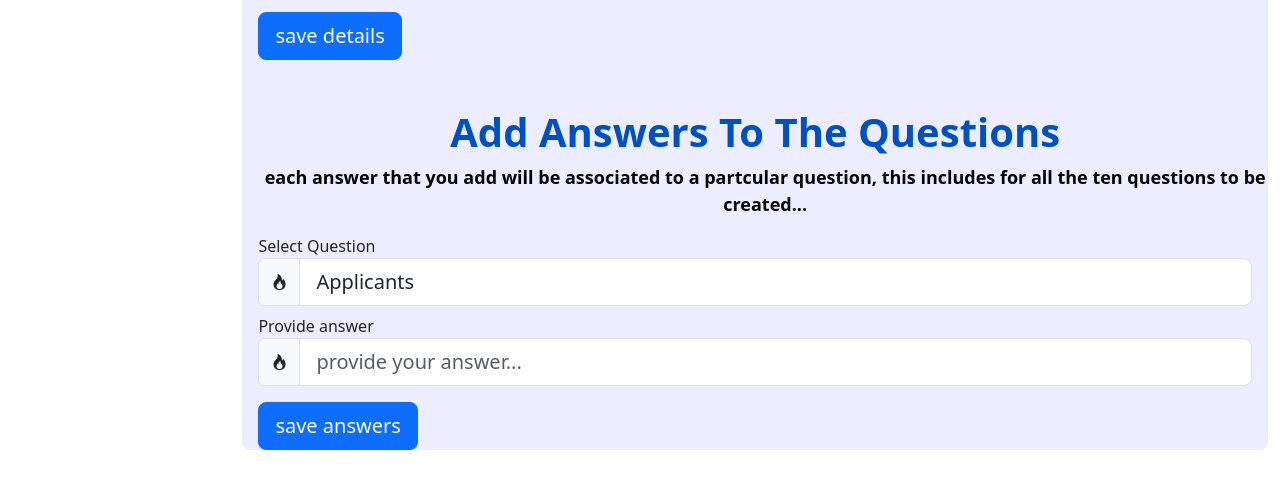
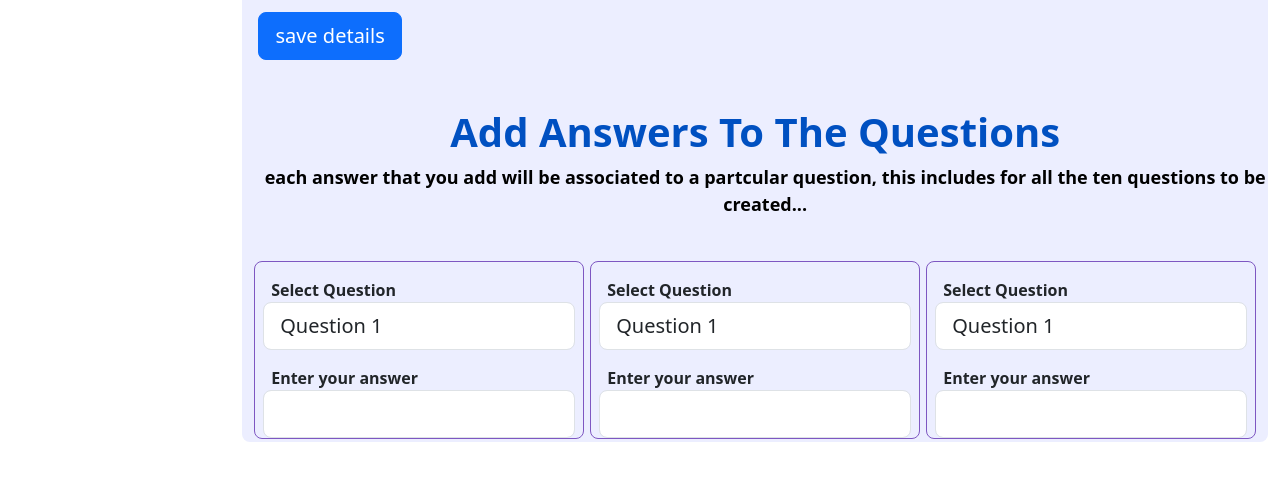
Before and after one commit to martin265/SmartWayConstruction, a PHP site: page /administrator_interview_questions.php in a window 1280 px wide. Shown: the part 770-1268 px from the top of the page. After the commit the page ends 1212 px from the top, so only its background shows below. Run offline with PHP 8.4, Linux system fonts and the light colour scheme; data that the repository does not hold is empty.

Commit message:
still in progress

```diff
--- a/Styles/style.css
+++ b/Styles/style.css
@@ -276,3 +276,19 @@ body{
     justify-content: center;
     text-align: center;
 }
+
+/* =================== the answers panel for the answers will be here ============ */
+.answers-panel {
+    margin-top: 40px;
+    display: flex;
+    justify-content: center;
+}
+
+.answer-container-panel {
+    /* background: linear-gradient(to right, #7e57c2, #7e57c2); */
+    height: auto;
+    width: 330px;
+    margin: 3px;
+    border: 1px solid #7e57c2;
+    border-radius: 8px;
+}
--- a/administrator_interview_questions.php
+++ b/administrator_interview_questions.php
@@ -39,7 +39,7 @@ function ValidateInputs($data) {
 function FetchApplicants($conn) {
     try {
         // getting the connection here //
-        $sqlCommand = "SELECT * FROM InterviewQuestionsDetails";
+        $sqlCommand = "SELECT * FROM ApplicationDetails";
         // =========== // running the query here ============ //
         $results = mysqli_query($conn, $sqlCommand);
         // ========== changing the results to associative array =========== //
@@ -76,6 +76,24 @@ function FetchClientID($conn) {
 }
 
 $applicant_id = FetchClientID($conn);
+
+// ================ the function to get all the questions here ================ //
+function fetchAllQuestions($conn) {
+    try {
+        $sqlCommand = "SELECT * FROM InterviewQuestionsDetails";
+        // =========== getting the results here ============= //
+        $results = mysqli_query($conn, $sqlCommand);
+        // ============ converting them into an array ============= //
+        $all_questions = mysqli_fetch_all($results, MYSQLI_ASSOC);
+
+        return $all_questions;
+
+    }catch(Exception $ex) {
+        print($ex);
+    }
+}
+// =============== // ====================== //
+$all_questions = fetchAllQuestions($conn);
 
 // ============== function will be used to save the answers to the questions ================ //
 $answers_errors = array("saved_question"=>"", "question_answer"=>"");
@@ -586,44 +604,84 @@ if ($_SERVER["REQUEST_METHOD"] == "POST") {
                                         </div>
 
                                         <div class="answers-panel">
-                                            <div class="row mb-2">
-                                                <div class="col ms-3 me-3">
-                                                    <label for="ForQuestion">Select Question</label>
-                                                    <div class="input-group">
-                                                        <span class="input-group-text"><i class="bi bi-fire"></i></span>
-                                                        <select name="saved_question" id="" class="form-control form-control-lg">
-                                                            <?php if ($all_results):?>
-                                                                <?php foreach($all_results as $single_record) {?>
-                                                                    <option value="<?php echo($single_record["first_name"]); ?>"><?php echo($single_record["first_name"]); ?></option>
-                                                                <?php }?>
+                                            <div class="answer-container-panel">
+                                                <!-- ============= the div that will hold the first question here -->
+                                                <div class="row mt-3">
+                                                    <div class="col ms-2 me-2">
+                                                        <label for="ForAnswer" class="fw-bold ms-2">Select Question</label>
+                                                        <select name="question1" id="" class="form-control form-control-lg">
+                                                            <?php if($all_questions):?>
+                                                                <?php foreach($all_questions as $single_question) {?>
+                                                                    <option value="<?php echo($single_question["question_1"]); ?>"><?php echo($single_question["question_1"]); ?></option>
+                                                                <?php }; ?>
                                                             <?php else:?>
-                                                                <option value="Applicants">Applicants</option>
+                                                                <option value="question1">Question 1</option>
                                                             <?php endif;?>
                                                         </select>
                                                     </div>
-                                                    <div class="error-message ms-2">
-                                                        <?php echo($all_errors["saved_question"]); ?>
-                                                    </div>
                                                 </div>
-                                            </div>
-                                            <!-- ================ the input for the answers here ========= -->
-                                            <div class="row mb-2">
-                                                <div class="col ms-3 me-3">
-                                                    <label for="ForResponse">Provide answer</label>
-                                                    <div class="input-group">
-                                                        <span class="input-group-text"><i class="bi bi-fire"></i></span>
-                                                        <input type="text" name="question_answer" class="form-control form-control-lg" placeholder="provide your answer...">
-                                                    </div>
-                                                    <div class="error-message ms-2">
-                                                        <?php echo($all_errors["question_answer"]); ?>
+                                                <!-- =========== input for the response will be here -->
+                                                <div class="row mt-3">
+                                                    <div class="col ms-2 me-2">
+                                                        <label for="ForAnswer" class="fw-bold ms-2">Enter your answer</label>
+                                                        <input type="text" name="answer_question_1" class="form-control form-control-lg">
                                                     </div>
                                                 </div>
                                             </div>
 
-                                            <div class="save-response-section mb-5 ms-3 mt-3">
-                                                <input type="submit" class="btn btn-primary btn-lg" name="save-question-answer" value="save answers">
+                                            <!-- ============ the other container will be here ======= -->
+                                            <div class="answer-container-panel">
+                                                <!-- ============= the div that will hold the first question here -->
+                                                <div class="row mt-3">
+                                                    <div class="col ms-2 me-2">
+                                                        <label for="ForAnswer" class="fw-bold ms-2">Select Question</label>
+                                                        <select name="question1" id="" class="form-control form-control-lg">
+                                                            <?php if($all_questions):?>
+                                                                <?php foreach($all_questions as $single_question) {?>
+                                                                    <option value="<?php echo($single_question["question_1"]); ?>"><?php echo($single_question["question_1"]); ?></option>
+                                                                <?php }; ?>
+                                                            <?php else:?>
+                                                                <option value="question1">Question 1</option>
+                                                            <?php endif;?>
+                                                        </select>
+                                                    </div>
+                                                </div>
+                                                <!-- =========== input for the response will be here -->
+                                                <div class="row mt-3">
+                                                    <div class="col ms-2 me-2">
+                                                        <label for="ForAnswer" class="fw-bold ms-2">Enter your answer</label>
+                                                        <input type="text" name="answer_question_1" class="form-control form-control-lg">
+                                                    </div>
+                                                </div>
+                                            </div>
+
+                                            <!-- ==========// ==================== // -->
+                                            <div class="answer-container-panel">
+                                                <!-- ============= the div that will hold the first question here -->
+                                                <div class="row mt-3">
+                                                    <div class="col ms-2 me-2">
+                                                        <label for="ForAnswer" class="fw-bold ms-2">Select Question</label>
+                                                        <select name="question1" id="" class="form-control form-control-lg">
+                                                            <?php if($all_questions):?>
+                                                                <?php foreach($all_questions as $single_question) {?>
+                                                                    <option value="<?php echo($single_question["question_1"]); ?>"><?php echo($single_question["question_1"]); ?></option>
+                                                                <?php }; ?>
+                                                            <?php else:?>
+                                                                <option value="question1">Question 1</option>
+                                                            <?php endif;?>
+                                                        </select>
+                                                    </div>
+                                                </div>
+                                                <!-- =========== input for the response will be here -->
+                                                <div class="row mt-3">
+                                                    <div class="col ms-2 me-2">
+                                                        <label for="ForAnswer" class="fw-bold ms-2">Enter your answer</label>
+                                                        <input type="text" name="answer_question_1" class="form-control form-control-lg">
+                                                    </div>
+                                                </div>
                                             </div>
                                         </div>
+                                        <!-- ============ the end of the panel here ======== -->
                                     </div>
                                 </form>
                             </div>
```
